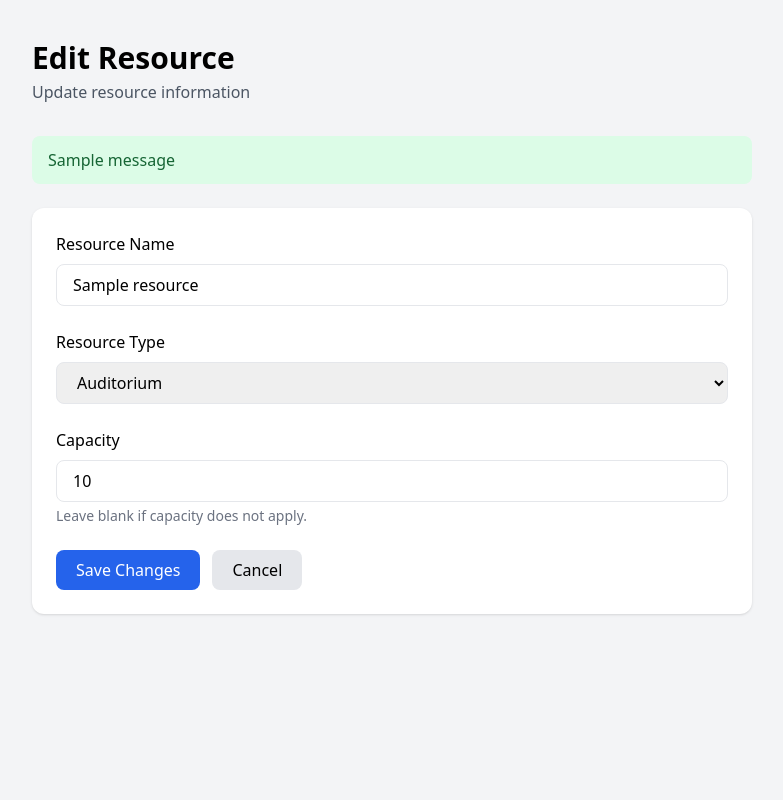
After one commit to janhavi0611/college-event-resource-system, a Flask app: page /resources/1/edit in a window 1280 px wide. The commit adds this page. Shown: the whole page, without its empty margins (248-1031 px from the left). Run offline with Flask 3, Linux system fonts and the light colour scheme; tables that the repository leaves empty hold one stand-in row (values such as "Sample post"); one stand-in notice (Sample message) is shown; some libraries are stand-ins or nearby versions.

Commit message:
feat: add resource editing

```diff
--- a/app/routes/resources.py
+++ b/app/routes/resources.py
@@ -121,3 +121,102 @@ def create_resource():
         "resources/create.html",
         resource_types=RESOURCE_TYPES
     )
+
+@resources_bp.route("/<int:resource_id>/edit", methods=["GET", "POST"])
+def edit_resource(resource_id):
+
+    resource = db.get_or_404(Resource, resource_id)
+
+    if request.method == "POST":
+
+        name = request.form.get("name", "").strip()
+
+        resource_type = request.form.get(
+            "resource_type",
+            ""
+        ).strip()
+
+        capacity_value = request.form.get(
+            "capacity",
+            ""
+        ).strip()
+
+        # Validate resource name
+        if not name:
+            flash(
+                "Resource name is required.",
+                "error"
+            )
+
+            return render_template(
+                "resources/edit.html",
+                resource=resource,
+                resource_types=RESOURCE_TYPES
+            )
+
+        # Validate resource type
+        if resource_type not in RESOURCE_TYPES:
+            flash(
+                "Invalid resource type.",
+                "error"
+            )
+
+            return render_template(
+                "resources/edit.html",
+                resource=resource,
+                resource_types=RESOURCE_TYPES
+            )
+
+        # Capacity is optional
+        capacity = None
+
+        if capacity_value:
+
+            try:
+                capacity = int(capacity_value)
+
+            except ValueError:
+                flash(
+                    "Capacity must be a valid number.",
+                    "error"
+                )
+
+                return render_template(
+                    "resources/edit.html",
+                    resource=resource,
+                    resource_types=RESOURCE_TYPES
+                )
+
+            if capacity <= 0:
+                flash(
+                    "Capacity must be greater than zero.",
+                    "error"
+                )
+
+                return render_template(
+                    "resources/edit.html",
+                    resource=resource,
+                    resource_types=RESOURCE_TYPES
+                )
+
+        # Update the existing resource
+        resource.name = name
+        resource.resource_type = resource_type
+        resource.capacity = capacity
+
+        db.session.commit()
+
+        flash(
+            "Resource updated successfully.",
+            "success"
+        )
+
+        return redirect(
+            url_for("resources.list_resources")
+        )
+
+    return render_template(
+        "resources/edit.html",
+        resource=resource,
+        resource_types=RESOURCE_TYPES
+    )
--- /dev/null
+++ b/app/templates/resources/edit.html
@@ -0,0 +1,166 @@
+<!DOCTYPE html>
+<html lang="en">
+
+<head>
+
+    <meta charset="UTF-8">
+
+    <meta
+        name="viewport"
+        content="width=device-width, initial-scale=1.0"
+    >
+
+    <title>Edit Resource</title>
+
+    <script src="https://cdn.tailwindcss.com"></script>
+
+</head>
+
+
+<body class="bg-gray-100 min-h-screen">
+
+    <div class="max-w-3xl mx-auto px-6 py-10">
+
+        <div class="mb-8">
+
+            <h1 class="text-3xl font-bold">
+                Edit Resource
+            </h1>
+
+            <p class="text-gray-600 mt-1">
+                Update resource information
+            </p>
+
+        </div>
+
+
+        {% with messages =
+            get_flashed_messages(with_categories=true)
+        %}
+
+            {% if messages %}
+
+                <div class="mb-6 space-y-2">
+
+                    {% for category, message in messages %}
+
+                        <div
+                            class="px-4 py-3 rounded-lg
+                            {% if category == 'success' %}
+                                bg-green-100 text-green-800
+                            {% else %}
+                                bg-red-100 text-red-800
+                            {% endif %}"
+                        >
+                            {{ message }}
+                        </div>
+
+                    {% endfor %}
+
+                </div>
+
+            {% endif %}
+
+        {% endwith %}
+
+
+        <form
+            method="POST"
+            class="bg-white rounded-xl shadow p-6 space-y-6"
+        >
+
+            <div>
+
+                <label class="block font-medium mb-2">
+                    Resource Name
+                </label>
+
+                <input
+                    type="text"
+                    name="name"
+                    value="{{ resource.name }}"
+                    required
+                    class="w-full border rounded-lg px-4 py-2"
+                >
+
+            </div>
+
+
+            <div>
+
+                <label class="block font-medium mb-2">
+                    Resource Type
+                </label>
+
+                <select
+                    name="resource_type"
+                    required
+                    class="w-full border rounded-lg px-4 py-2"
+                >
+
+                    {% for resource_type in resource_types %}
+
+                        <option
+                            value="{{ resource_type }}"
+                            {% if resource.resource_type == resource_type %}
+                                selected
+                            {% endif %}
+                        >
+                            {{ resource_type }}
+                        </option>
+
+                    {% endfor %}
+
+                </select>
+
+            </div>
+
+
+            <div>
+
+                <label class="block font-medium mb-2">
+                    Capacity
+                </label>
+
+                <input
+                    type="number"
+                    name="capacity"
+                    value="{{ resource.capacity or '' }}"
+                    min="1"
+                    class="w-full border rounded-lg px-4 py-2"
+                >
+
+                <p class="text-sm text-gray-500 mt-1">
+                    Leave blank if capacity does not apply.
+                </p>
+
+            </div>
+
+
+            <div class="flex gap-3">
+
+                <button
+                    type="submit"
+                    class="bg-blue-600 text-white
+                           px-5 py-2 rounded-lg
+                           hover:bg-blue-700"
+                >
+                    Save Changes
+                </button>
+
+                <a
+                    href="{{ url_for('resources.list_resources') }}"
+                    class="bg-gray-200 px-5 py-2 rounded-lg"
+                >
+                    Cancel
+                </a>
+
+            </div>
+
+        </form>
+
+    </div>
+
+</body>
+
+</html>
```
Also changed, not shown: app/templates/resources/list.html (+18 -0 lines).
